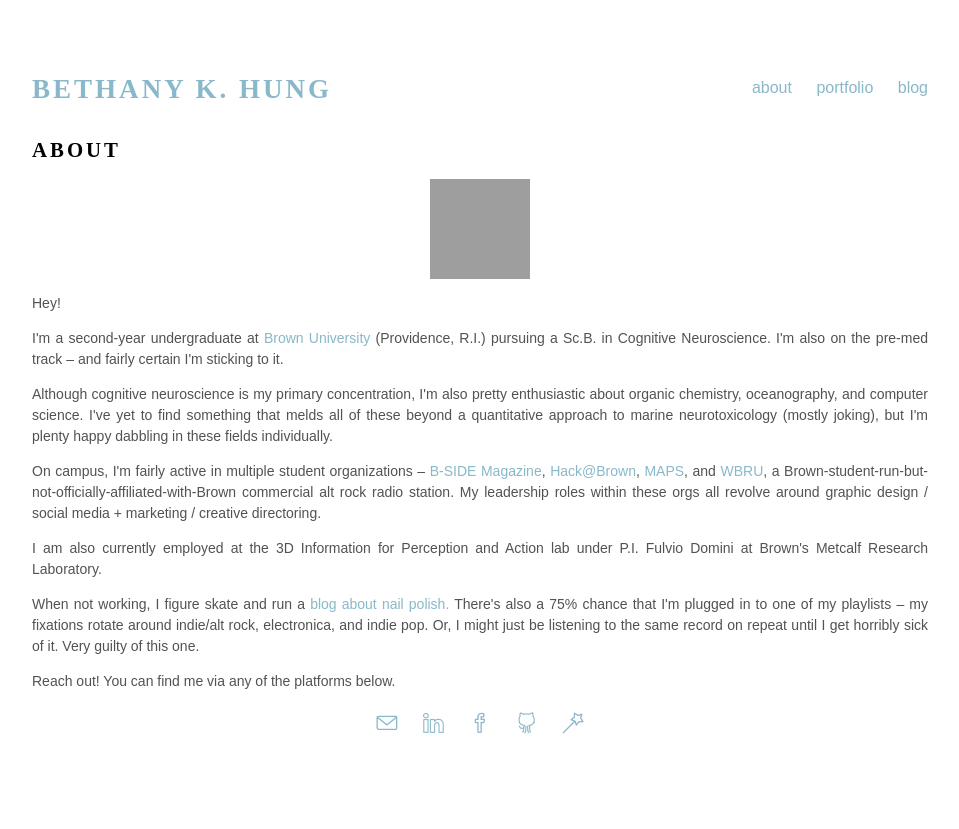
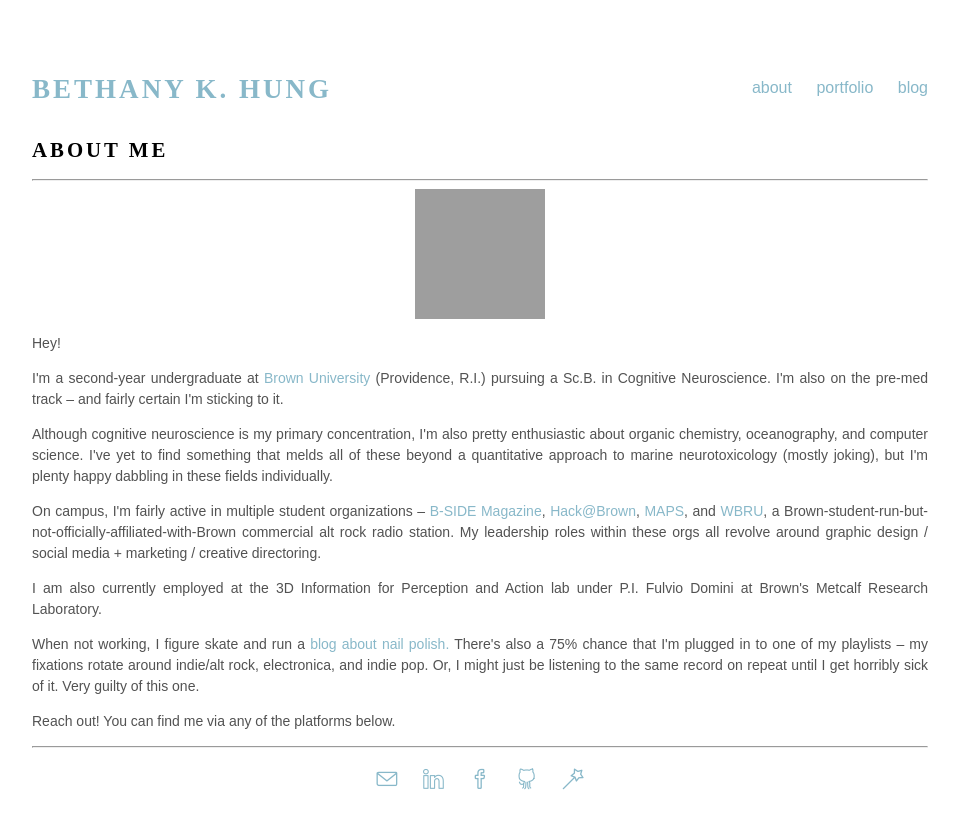
Before and after one commit to bethny/bethny.github.io, a Jekyll site: the page built from about/index.html, in a window 1280 px wide. Shown: the top 829 px of the page, without its empty margins (160-1119 px from the left). Built offline with Jekyll 4.4.1, drawn with Linux system fonts in a browser that asks for light colours; nearby versions of some CDN libraries; grey boxes are pictures that could not be loaded.

Commit message:
Update index.html

```diff
--- a/about/index.html
+++ b/about/index.html
@@ -3,8 +3,9 @@ layout: pagelet
 title: about
 ---
 <div class="blurb">
-	<h2>about</h2>
-	<center><img src="http://i.imgur.com/VoWMTkT.png" height=100px width=100px></center>
+	<h2>about me</h2>
+	<hr>
+	<center><img src="http://i.imgur.com/VoWMTkT.png" height=130px width=130px></center>
 	<p>Hey!</p>
 	<p>I'm a second-year undergraduate at <a href="http://www.brown.edu/">Brown University</a> (Providence, R.I.) pursuing a Sc.B. in Cognitive Neuroscience. I'm also on the pre-med track – and fairly certain I'm sticking to it.</p>
 	<p>Although cognitive neuroscience is my primary concentration, I'm also pretty enthusiastic about organic chemistry, oceanography, and computer science. I've yet to find something that melds all of these beyond a quantitative approach to marine neurotoxicology (mostly joking), but I'm plenty happy dabbling in these fields individually.</p>
@@ -12,4 +13,5 @@ title: about
 	<p>I am also currently employed at the 3D Information for Perception and Action lab under P.I. Fulvio Domini at Brown's Metcalf Research Laboratory.</p>
 	<p>When not working, I figure skate and run a <a href="http://www.nails-and-whales.blogspot.com">blog about nail polish.</a> There's also a 75% chance that I'm plugged in to one of my playlists – my fixations rotate around indie/alt rock, electronica, and indie pop. Or, I might just be listening to the same record on repeat until I get horribly sick of it. Very guilty of this one.</p>
 	<p>Reach out! You can find me via any of the platforms below.</p>
+	<hr>
 </div><!-- /.blurb -->
```
